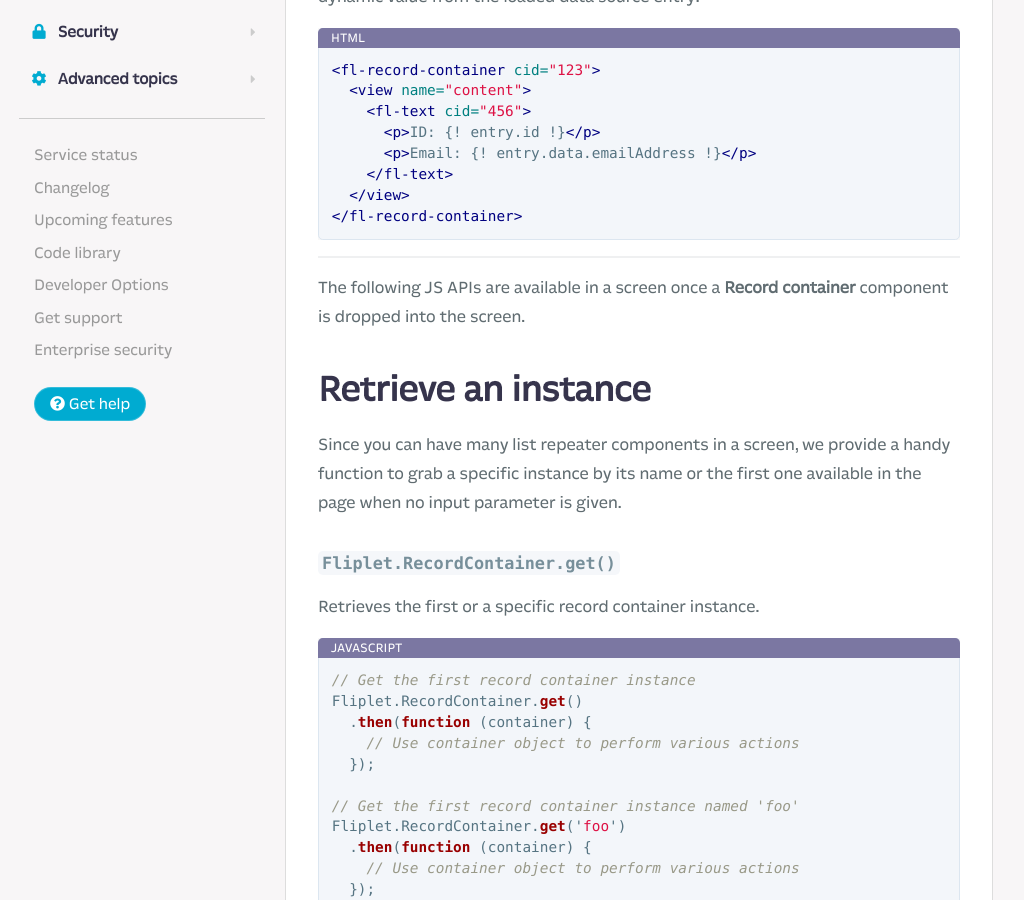
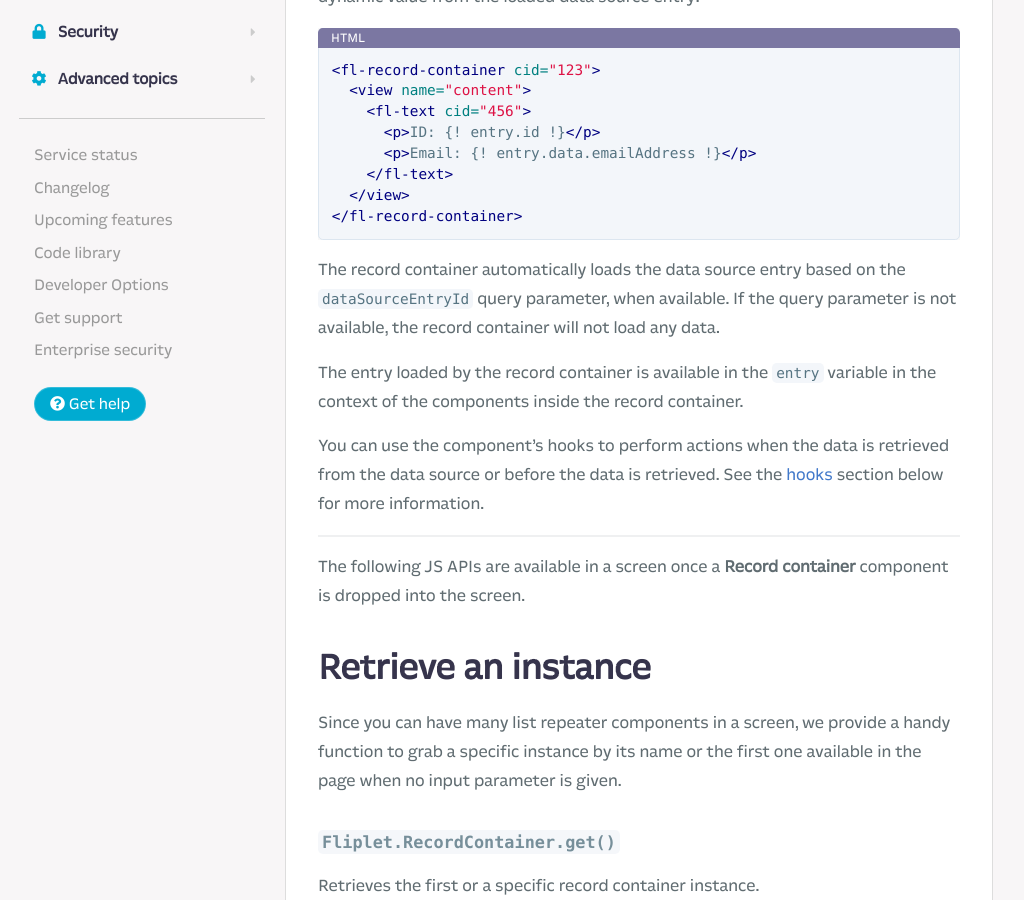
Before and after one commit to Fliplet/fliplet-cli, a Jekyll site: the page built from docs/API/components/record-container.md, in a window 1280 px wide and 900 px high, scrolled down 378 px. Shown: the whole window, without its empty margins (1-1025 px from the left). Built offline with Jekyll 4.4.1, drawn with Linux system fonts in a browser that asks for light colours; nearby versions of some CDN libraries; our own code applies the rules of GitHub Pages for plain Markdown files; library files that are not in the unit come from our copies; comment, search, counter and statistics services are not loaded; a style sheet for code colours, icons or effects is not loaded.

Commit message:
docs update

````diff
--- a/docs/API/components/record-container.md
+++ b/docs/API/components/record-container.md
@@ -14,6 +14,12 @@
   </view>
 </fl-record-container>
 ```
+
+The record container automatically loads the data source entry based on the `dataSourceEntryId` query parameter, when available. If the query parameter is not available, the record container will not load any data.
+
+The entry loaded by the record container is available in the `entry` variable in the context of the components inside the record container.
+
+You can use the component's hooks to perform actions when the data is retrieved from the data source or before the data is retrieved. See the [hooks](#hooks) section below for more information.
 
 ---
 
````
